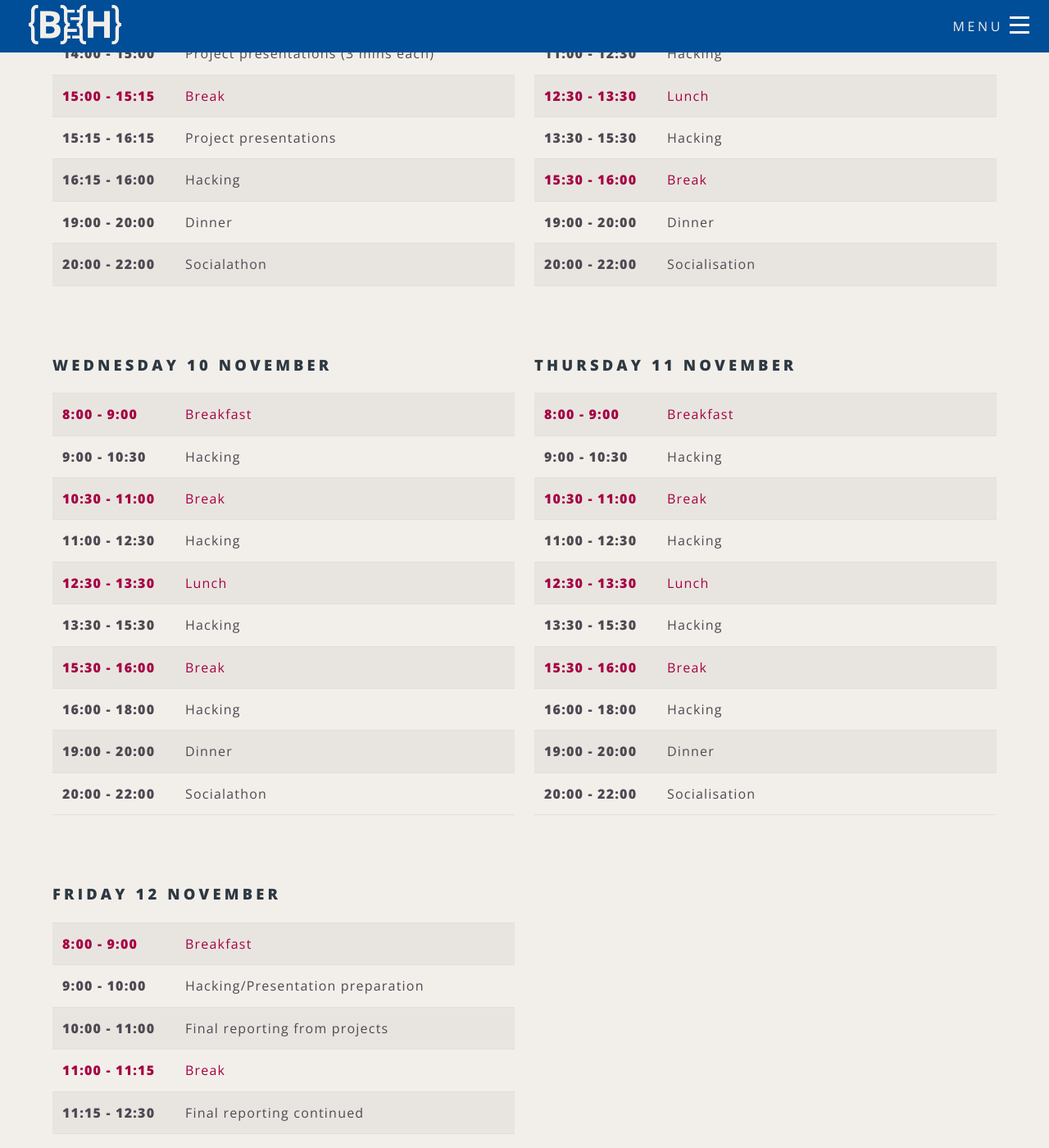
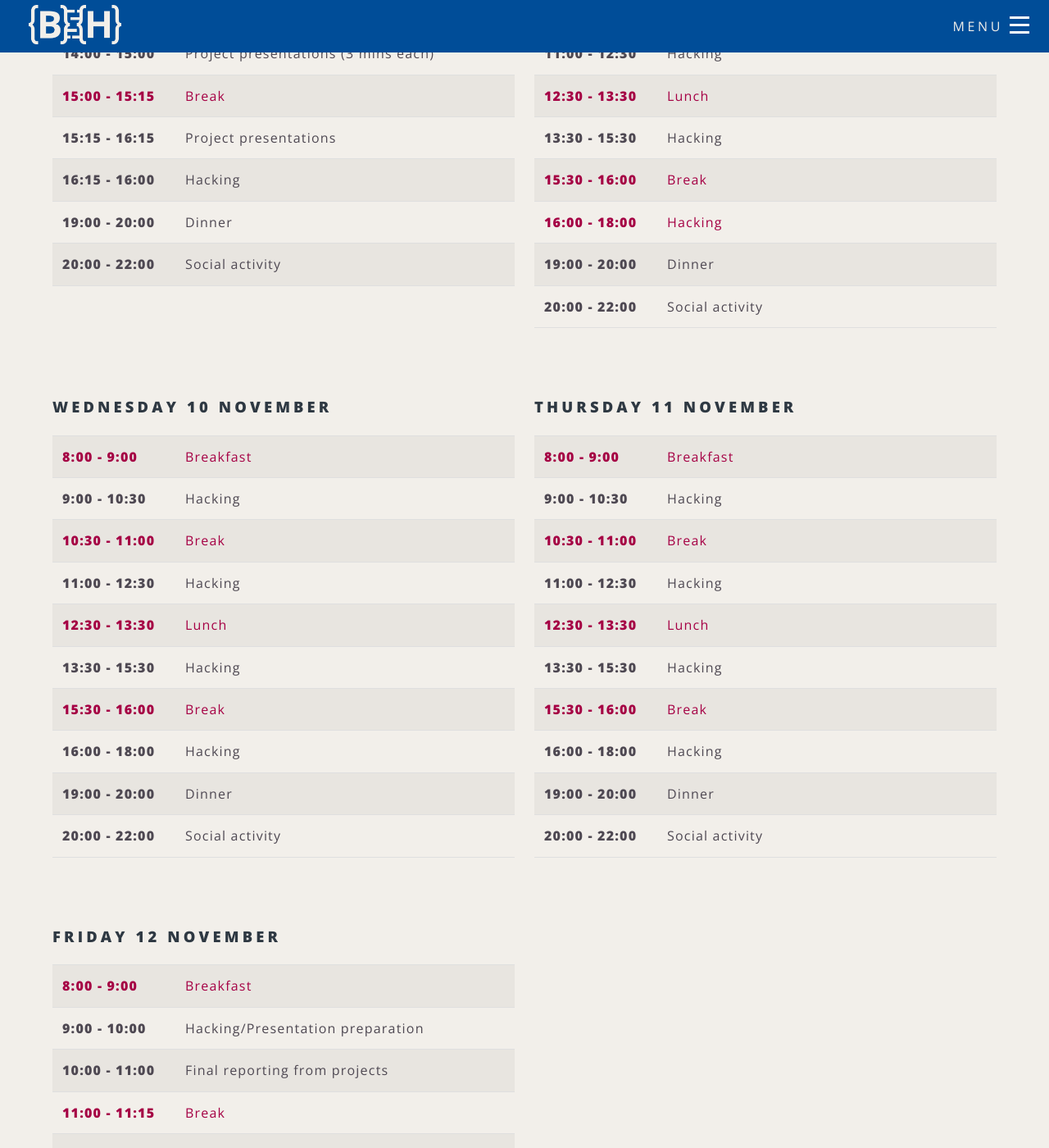
Before and after one commit to elixir-europe/biohackathon-europe-2021, a Jekyll site: the page built from programme.html, in a window 1280 px wide and 1400 px high, scrolled down 674 px. Shown: the whole window at 82% size. Built offline with Jekyll 4.4.1, drawn with Linux system fonts in a browser that asks for light colours; nearby versions of some CDN libraries.

Commit message:
Add missing time slot

```diff
--- a/programme.html
+++ b/programme.html
@@ -107,7 +107,7 @@ body_class: programme
                         </tr>
                         <tr>
                             <td class="time">20:00 - 22:00</td>
-                            <td class="event">Socialathon</td>
+                            <td class="event">Social activity</td>
                         </tr>
                     </tbody>
                 </table>
@@ -144,13 +144,17 @@ body_class: programme
                             <td class="time">15:30 - 16:00</td>
                             <td class="event">Break</td>
                         </tr>
+                        <tr class="schedule-break-row">
+                            <td class="time">16:00 - 18:00</td>
+                            <td class="event">Hacking</td>
+                        </tr>
                         <tr>
                             <td class="time">19:00 - 20:00</td>
                             <td class="event">Dinner</td>
                         </tr>
                         <tr>
                             <td class="time">20:00 - 22:00</td>
-                            <td class="events">Socialisation</td>
+                            <td class="events">Social activity</td>
                         </tr>
 
                     </tbody>
@@ -198,7 +202,7 @@ body_class: programme
                         </tr>
                         <tr>
                             <td class="time">20:00 - 22:00</td>
-                            <td class="event">Socialathon</td>
+                            <td class="event">Social activity</td>
                         </tr>
                     </tbody>
                 </table>
@@ -245,7 +249,7 @@ body_class: programme
                         </tr>
                         <tr>
                             <td class="time">20:00 - 22:00</td>
-                            <td class="event">Socialisation</td>
+                            <td class="event">Social activity</td>
                         </tr>
                     </tbody>
                 </table>
```
